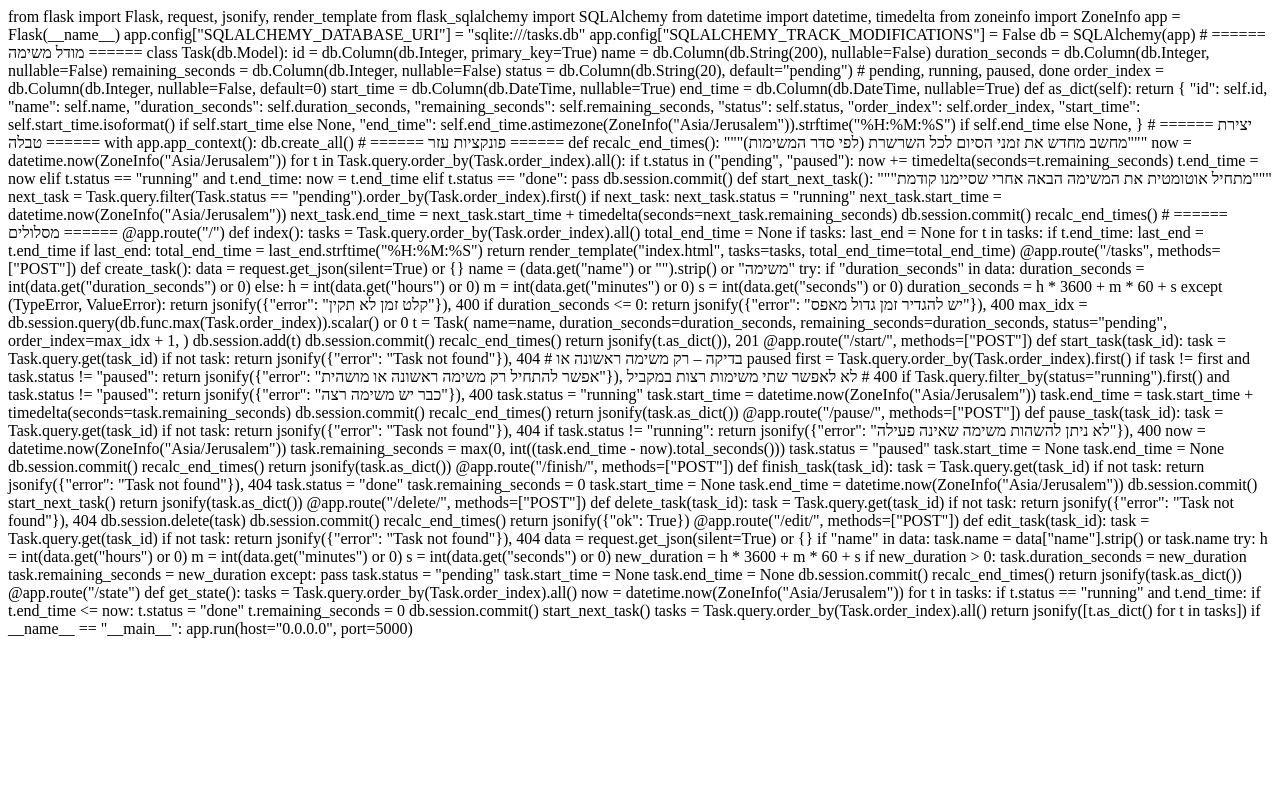
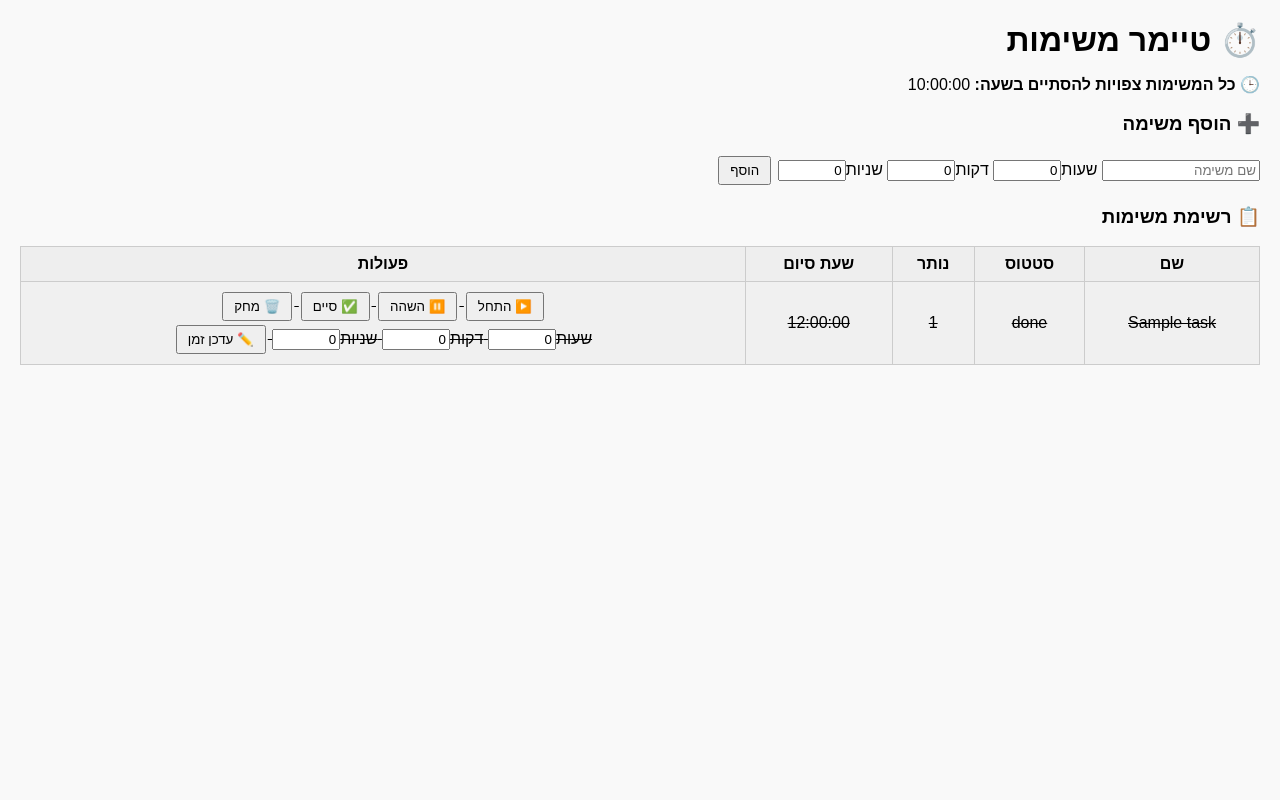
Before and after one commit to matanexcell-lab/Matan, a Flask app: page / in a window 1280 px wide. Run offline with Flask 3, Linux system fonts and the light colour scheme; tables that the repository leaves empty hold one stand-in row (values such as "Sample post").

Commit message:
Update index.html

```diff
--- a/templates/index.html
+++ b/templates/index.html
@@ -1,210 +1,143 @@
-from flask import Flask, request, jsonify, render_template
-from flask_sqlalchemy import SQLAlchemy
-from datetime import datetime, timedelta
-from zoneinfo import ZoneInfo
+<!DOCTYPE html>
+<html lang="he" dir="rtl">
+<head>
+    <meta charset="UTF-8">
+    <title>טיימר משימות</title>
+    <style>
+        body { font-family: Arial, sans-serif; margin: 20px; background:#f9f9f9; }
+        h1 { margin-bottom: 10px; }
+        table { border-collapse: collapse; width: 100%; background: white; }
+        th, td { border: 1px solid #ccc; padding: 8px; text-align: center; }
+        th { background: #eee; }
+        button { margin: 2px; padding: 5px 10px; }
+        input[type=number] { width: 60px; }
+        input[type=text] { width: 150px; }
+        .running { background: #d1ffd1; }
+        .paused { background: #fff3cd; }
+        .done { background: #f0f0f0; text-decoration: line-through; }
+        .error { color: red; font-weight: bold; }
+    </style>
+</head>
+<body>
+    <h1>⏱️ טיימר משימות</h1>
 
-app = Flask(__name__)
-app.config["SQLALCHEMY_DATABASE_URI"] = "sqlite:///tasks.db"
-app.config["SQLALCHEMY_TRACK_MODIFICATIONS"] = False
-db = SQLAlchemy(app)
+    {% if total_end_time %}
+    <p><strong>🕒 כל המשימות צפויות להסתיים בשעה:</strong> {{ total_end_time }}</p>
+    {% endif %}
 
-# ====== מודל משימה ======
-class Task(db.Model):
-    id = db.Column(db.Integer, primary_key=True)
-    name = db.Column(db.String(200), nullable=False)
-    duration_seconds = db.Column(db.Integer, nullable=False)
-    remaining_seconds = db.Column(db.Integer, nullable=False)
-    status = db.Column(db.String(20), default="pending")  # pending, running, paused, done
-    order_index = db.Column(db.Integer, nullable=False, default=0)
-    start_time = db.Column(db.DateTime, nullable=True)
-    end_time = db.Column(db.DateTime, nullable=True)
+    <h3>➕ הוסף משימה</h3>
+    <div>
+        <input type="text" id="newName" placeholder="שם משימה">
+        <label>שעות</label><input type="number" id="newHours" value="0" min="0">
+        <label>דקות</label><input type="number" id="newMinutes" value="0" min="0">
+        <label>שניות</label><input type="number" id="newSeconds" value="0" min="0">
+        <button onclick="addTask()">הוסף</button>
+        <span id="addError" class="error"></span>
+    </div>
 
-    def as_dict(self):
-        return {
-            "id": self.id,
-            "name": self.name,
-            "duration_seconds": self.duration_seconds,
-            "remaining_seconds": self.remaining_seconds,
-            "status": self.status,
-            "order_index": self.order_index,
-            "start_time": self.start_time.isoformat() if self.start_time else None,
-            "end_time": self.end_time.astimezone(ZoneInfo("Asia/Jerusalem")).strftime("%H:%M:%S") if self.end_time else None,
-        }
+    <h3>📋 רשימת משימות</h3>
+    <table id="tasksTable">
+        <thead>
+            <tr>
+                <th>שם</th>
+                <th>סטטוס</th>
+                <th>נותר</th>
+                <th>שעת סיום</th>
+                <th>פעולות</th>
+            </tr>
+        </thead>
+        <tbody id="tasksBody">
+            {% for t in tasks %}
+            <tr id="task-{{t.id}}" class="{{t.status}}">
+                <td contenteditable="true" onblur="editTask({{t.id}}, this.innerText, null, null, null)">{{t.name}}</td>
+                <td>{{t.status}}</td>
+                <td>{{t.remaining_seconds}}</td>
+                <td>{{t.end_time or ''}}</td>
+                <td>
+                    <button onclick="startTask({{t.id}})">▶️ התחל</button>
+                    <button onclick="pauseTask({{t.id}})">⏸️ השהה</button>
+                    <button onclick="finishTask({{t.id}})">✅ סיים</button>
+                    <button onclick="deleteTask({{t.id}})">🗑️ מחק</button><br>
+                    <label>שעות</label><input type="number" id="h-{{t.id}}" value="0" min="0">
+                    <label>דקות</label><input type="number" id="m-{{t.id}}" value="0" min="0">
+                    <label>שניות</label><input type="number" id="s-{{t.id}}" value="0" min="0">
+                    <button onclick="editTask({{t.id}}, null,
+                            document.getElementById('h-{{t.id}}').value,
+                            document.getElementById('m-{{t.id}}').value,
+                            document.getElementById('s-{{t.id}}').value)">✏️ עדכן זמן</button>
+                </td>
+            </tr>
+            {% endfor %}
+        </tbody>
+    </table>
 
-# ====== יצירת טבלה ======
-with app.app_context():
-    db.create_all()
+<script>
+async function addTask() {
+    const name = document.getElementById("newName").value;
+    const hours = parseInt(document.getElementById("newHours").value) || 0;
+    const minutes = parseInt(document.getElementById("newMinutes").value) || 0;
+    const seconds = parseInt(document.getElementById("newSeconds").value) || 0;
+    const duration = hours*3600 + minutes*60 + seconds;
+    if(duration <= 0){
+        document.getElementById("addError").innerText = "⛔ יש להזין זמן גדול מ-0";
+        return;
+    }
+    const res = await fetch("/tasks", {
+        method:"POST", headers:{"Content-Type":"application/json"},
+        body: JSON.stringify({name, hours, minutes, seconds})
+    });
+    if(res.ok){ location.reload(); }
+    else{
+        const data = await res.json();
+        document.getElementById("addError").innerText = data.error || "שגיאה";
+    }
+}
 
-# ====== פונקציות עזר ======
-def recalc_end_times():
-    """מחשב מחדש את זמני הסיום לכל השרשרת (לפי סדר המשימות)"""
-    now = datetime.now(ZoneInfo("Asia/Jerusalem"))
-    for t in Task.query.order_by(Task.order_index).all():
-        if t.status in ("pending", "paused"):
-            now += timedelta(seconds=t.remaining_seconds)
-            t.end_time = now
-        elif t.status == "running" and t.end_time:
-            now = t.end_time
-        elif t.status == "done":
-            pass
-    db.session.commit()
+async function startTask(id){
+    await fetch(`/start/${id}`, {method:"POST"});
+    location.reload();
+}
+async function pauseTask(id){
+    await fetch(`/pause/${id}`, {method:"POST"});
+    location.reload();
+}
+async function finishTask(id){
+    await fetch(`/finish/${id}`, {method:"POST"});
+    location.reload();
+}
+async function deleteTask(id){
+    await fetch(`/delete/${id}`, {method:"POST"});
+    location.reload();
+}
+async function editTask(id, newName, h,m,s){
+    const body = {};
+    if(newName!==null) body.name=newName;
+    if(h!==null || m!==null || s!==null){
+        body.hours=h; body.minutes=m; body.seconds=s;
+    }
+    await fetch(`/edit/${id}`, {
+        method:"POST", headers:{"Content-Type":"application/json"},
+        body: JSON.stringify(body)
+    });
+    location.reload();
+}
 
-def start_next_task():
-    """מתחיל אוטומטית את המשימה הבאה אחרי שסיימנו קודמת"""
-    next_task = Task.query.filter(Task.status == "pending").order_by(Task.order_index).first()
-    if next_task:
-        next_task.status = "running"
-        next_task.start_time = datetime.now(ZoneInfo("Asia/Jerusalem"))
-        next_task.end_time = next_task.start_time + timedelta(seconds=next_task.remaining_seconds)
-        db.session.commit()
-        recalc_end_times()
-
-# ====== מסלולים ======
-@app.route("/")
-def index():
-    tasks = Task.query.order_by(Task.order_index).all()
-    total_end_time = None
-    if tasks:
-        last_end = None
-        for t in tasks:
-            if t.end_time:
-                last_end = t.end_time
-        if last_end:
-            total_end_time = last_end.strftime("%H:%M:%S")
-    return render_template("index.html", tasks=tasks, total_end_time=total_end_time)
-
-@app.route("/tasks", methods=["POST"])
-def create_task():
-    data = request.get_json(silent=True) or {}
-    name = (data.get("name") or "").strip() or "משימה"
-    try:
-        if "duration_seconds" in data:
-            duration_seconds = int(data.get("duration_seconds") or 0)
-        else:
-            h = int(data.get("hours") or 0)
-            m = int(data.get("minutes") or 0)
-            s = int(data.get("seconds") or 0)
-            duration_seconds = h * 3600 + m * 60 + s
-    except (TypeError, ValueError):
-        return jsonify({"error": "קלט זמן לא תקין"}), 400
-
-    if duration_seconds <= 0:
-        return jsonify({"error": "יש להגדיר זמן גדול מאפס"}), 400
-
-    max_idx = db.session.query(db.func.max(Task.order_index)).scalar() or 0
-    t = Task(
-        name=name,
-        duration_seconds=duration_seconds,
-        remaining_seconds=duration_seconds,
-        status="pending",
-        order_index=max_idx + 1,
-    )
-    db.session.add(t)
-    db.session.commit()
-    recalc_end_times()
-    return jsonify(t.as_dict()), 201
-
-@app.route("/start/<int:task_id>", methods=["POST"])
-def start_task(task_id):
-    task = Task.query.get(task_id)
-    if not task:
-        return jsonify({"error": "Task not found"}), 404
-
-    # בדיקה – רק משימה ראשונה או paused
-    first = Task.query.order_by(Task.order_index).first()
-    if task != first and task.status != "paused":
-        return jsonify({"error": "אפשר להתחיל רק משימה ראשונה או מושהית"}), 400
-
-    # לא לאפשר שתי משימות רצות במקביל
-    if Task.query.filter_by(status="running").first() and task.status != "paused":
-        return jsonify({"error": "כבר יש משימה רצה"}), 400
-
-    task.status = "running"
-    task.start_time = datetime.now(ZoneInfo("Asia/Jerusalem"))
-    task.end_time = task.start_time + timedelta(seconds=task.remaining_seconds)
-    db.session.commit()
-    recalc_end_times()
-    return jsonify(task.as_dict())
-
-@app.route("/pause/<int:task_id>", methods=["POST"])
-def pause_task(task_id):
-    task = Task.query.get(task_id)
-    if not task:
-        return jsonify({"error": "Task not found"}), 404
-    if task.status != "running":
-        return jsonify({"error": "לא ניתן להשהות משימה שאינה פעילה"}), 400
-
-    now = datetime.now(ZoneInfo("Asia/Jerusalem"))
-    task.remaining_seconds = max(0, int((task.end_time - now).total_seconds()))
-    task.status = "paused"
-    task.start_time = None
-    task.end_time = None
-    db.session.commit()
-    recalc_end_times()
-    return jsonify(task.as_dict())
-
-@app.route("/finish/<int:task_id>", methods=["POST"])
-def finish_task(task_id):
-    task = Task.query.get(task_id)
-    if not task:
-        return jsonify({"error": "Task not found"}), 404
-
-    task.status = "done"
-    task.remaining_seconds = 0
-    task.start_time = None
-    task.end_time = datetime.now(ZoneInfo("Asia/Jerusalem"))
-    db.session.commit()
-    start_next_task()
-    return jsonify(task.as_dict())
-
-@app.route("/delete/<int:task_id>", methods=["POST"])
-def delete_task(task_id):
-    task = Task.query.get(task_id)
-    if not task:
-        return jsonify({"error": "Task not found"}), 404
-    db.session.delete(task)
-    db.session.commit()
-    recalc_end_times()
-    return jsonify({"ok": True})
-
-@app.route("/edit/<int:task_id>", methods=["POST"])
-def edit_task(task_id):
-    task = Task.query.get(task_id)
-    if not task:
-        return jsonify({"error": "Task not found"}), 404
-    data = request.get_json(silent=True) or {}
-    if "name" in data:
-        task.name = data["name"].strip() or task.name
-    try:
-        h = int(data.get("hours") or 0)
-        m = int(data.get("minutes") or 0)
-        s = int(data.get("seconds") or 0)
-        new_duration = h * 3600 + m * 60 + s
-        if new_duration > 0:
-            task.duration_seconds = new_duration
-            task.remaining_seconds = new_duration
-    except:
-        pass
-    task.status = "pending"
-    task.start_time = None
-    task.end_time = None
-    db.session.commit()
-    recalc_end_times()
-    return jsonify(task.as_dict())
-
-@app.route("/state")
-def get_state():
-    tasks = Task.query.order_by(Task.order_index).all()
-    now = datetime.now(ZoneInfo("Asia/Jerusalem"))
-    for t in tasks:
-        if t.status == "running" and t.end_time:
-            if t.end_time <= now:
-                t.status = "done"
-                t.remaining_seconds = 0
-                db.session.commit()
-                start_next_task()
-    tasks = Task.query.order_by(Task.order_index).all()
-    return jsonify([t.as_dict() for t in tasks])
-
-if __name__ == "__main__":
-    app.run(host="0.0.0.0", port=5000)
+async function refreshState(){
+    const res = await fetch("/state");
+    if(res.ok){
+        const tasks = await res.json();
+        tasks.forEach(t=>{
+            const row = document.getElementById("task-"+t.id);
+            if(row){
+                row.className = t.status;
+                row.cells[1].innerText = t.status;
+                row.cells[2].innerText = t.remaining_seconds;
+                row.cells[3].innerText = t.end_time || "";
+            }
+        });
+    }
+}
+setInterval(refreshState, 1000);
+</script>
+</body>
+</html>
```
